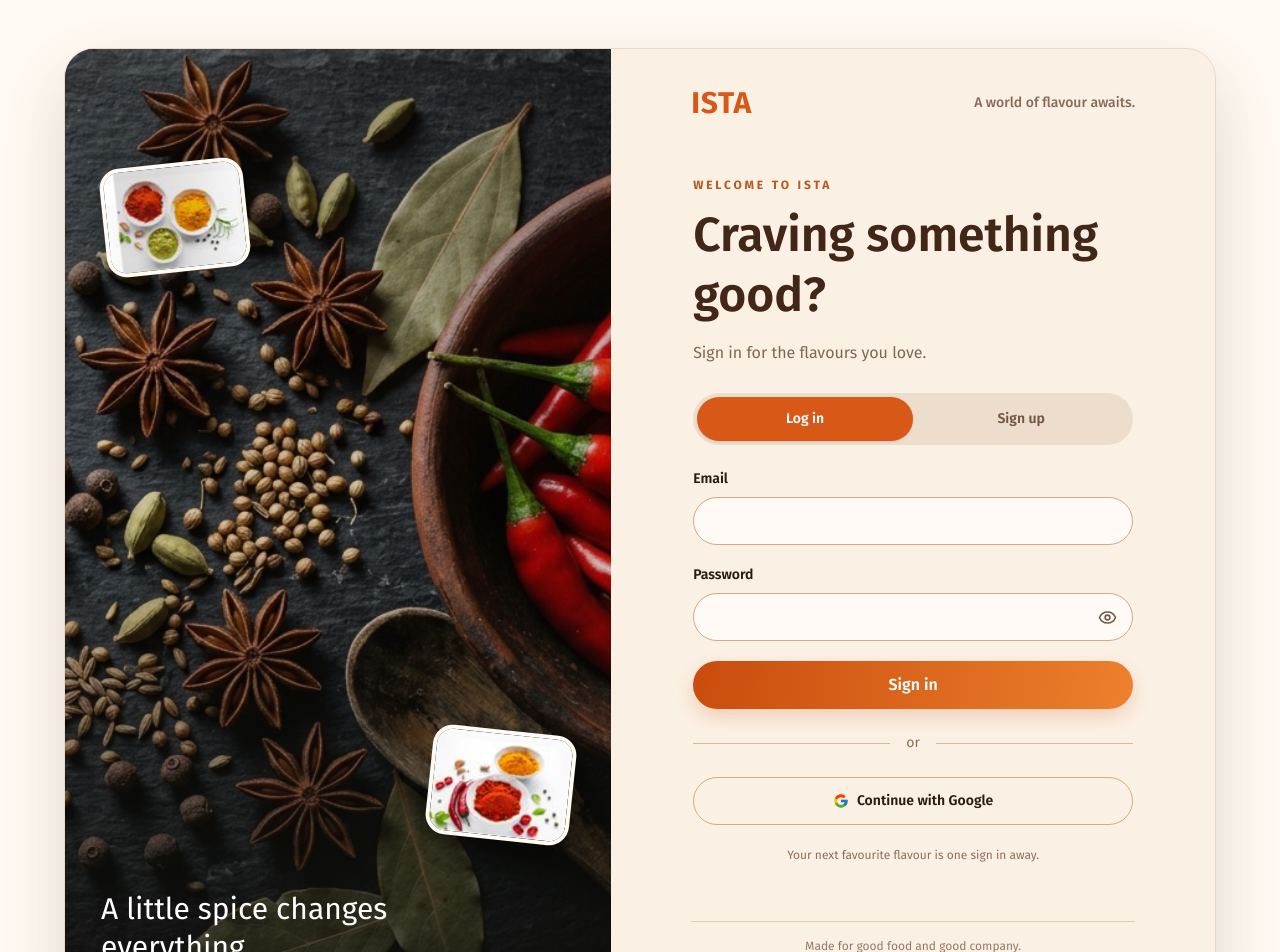
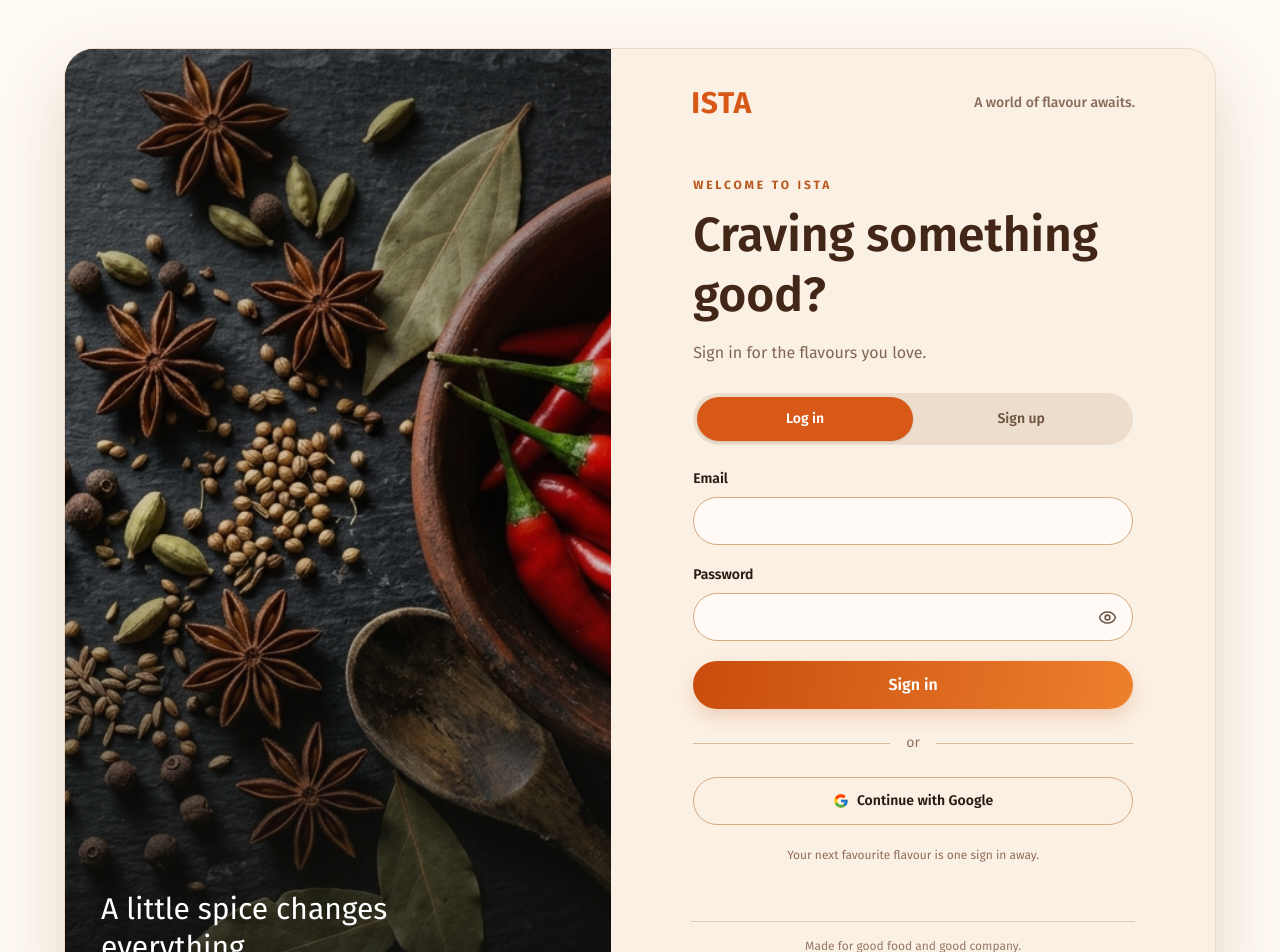
Before and after one commit to creativecrewhub1/ista-spices, a React (Vite) app in the folder frontend/: page /shop/login in a window 1280 px wide. Shown: the top 952 px of the page. Built offline with nearby package versions, Linux system fonts and the light colour scheme; no server answers; a web font is replaced by a local one.

Commit message:
Keep single spice hero on customer login

```diff
--- a/frontend/src/pages/shop/CustomerLoginPage.tsx
+++ b/frontend/src/pages/shop/CustomerLoginPage.tsx
@@ -53,8 +53,6 @@ export function CustomerLoginPage() {
         <div className="relative min-h-[290px] overflow-hidden bg-[#171a18] sm:min-h-[380px] lg:min-h-full" aria-hidden="true">
           <img src="/images/spicest/hero_desi_masale_bg.jpg" alt="" className="absolute inset-0 h-full w-full object-cover object-[62%_center] lg:object-[58%_center]" />
           <div className="absolute inset-0 bg-gradient-to-t from-[#11110e]/80 via-[#17120d]/15 to-[#17120d]/35" />
-          <img src="/images/spicest/blog_1.png" alt="" className="absolute left-[7%] top-[8%] w-[29%] max-w-36 -rotate-6 rounded-xl border-4 border-[#fffaf3] object-cover shadow-[0_18px_35px_rgba(0,0,0,0.35)] sm:w-[25%] lg:left-[7%] lg:top-[12%] lg:w-[34%]" />
-          <img src="/images/spicest/blog_3.png" alt="" className="absolute bottom-[11%] right-[7%] w-[29%] max-w-36 rotate-6 rounded-xl border-4 border-[#fffaf3] object-cover shadow-[0_18px_35px_rgba(0,0,0,0.35)] sm:w-[25%] lg:bottom-[17%] lg:right-[7%] lg:w-[34%]" />
           <p className="absolute bottom-5 left-6 max-w-[60%] font-display text-xl leading-tight text-white drop-shadow-lg sm:text-2xl lg:bottom-9 lg:left-9 lg:text-3xl">A little spice changes everything.</p>
         </div>
         <div className="flex flex-col px-6 pb-8 pt-6 sm:px-12 sm:pb-12 sm:pt-9 lg:px-14 xl:px-20">
```
